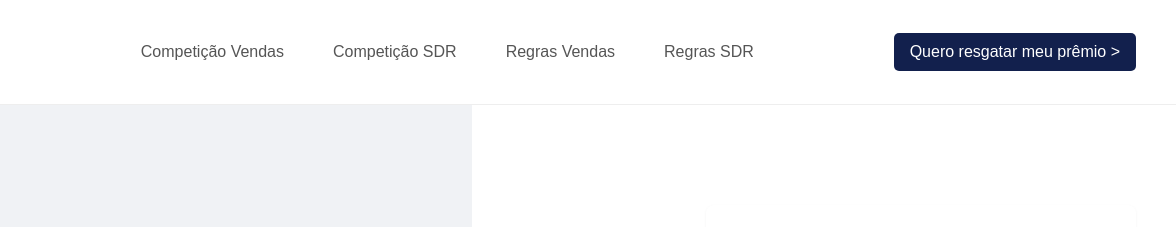
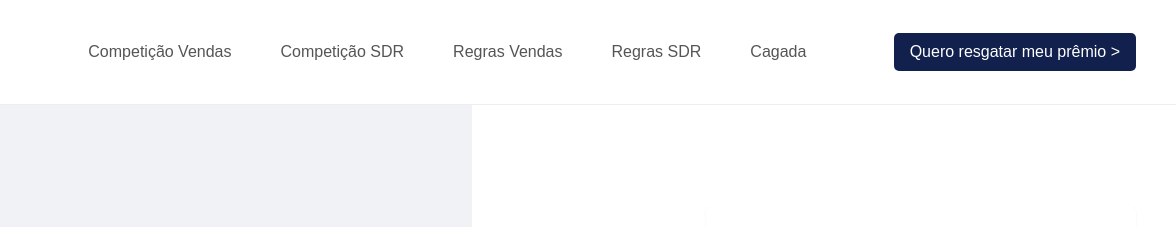
Before and after one commit to eumesmo72826/gamificacaodevalor, a plain HTML site: page Gamificação/index.html in a window 1280 px wide. Shown: the top 227 px of the page, 104-1280 px from the left. Drawn offline with Linux system fonts and the light colour scheme; a web font is replaced by a local one.

Commit message:
Update index.html

```diff
--- a/Gamificação/index.html
+++ b/Gamificação/index.html
@@ -18,6 +18,7 @@
                     <li><a href="sdr.html">Competição SDR <span class="dropdown-arrow"></span></a></li>
                     <li><a href="regracom.html">Regras Vendas <span class="dropdown-arrow"></span></a></li>
                     <li><a href="regrasdr.html">Regras SDR <span class="dropdown-arrow"></span></a></li>
+                    <li><a href="regrasdr.html">Cagada <span class="dropdown-arrow"></span></a></li>
 
                 </ul>
             </nav>
```
